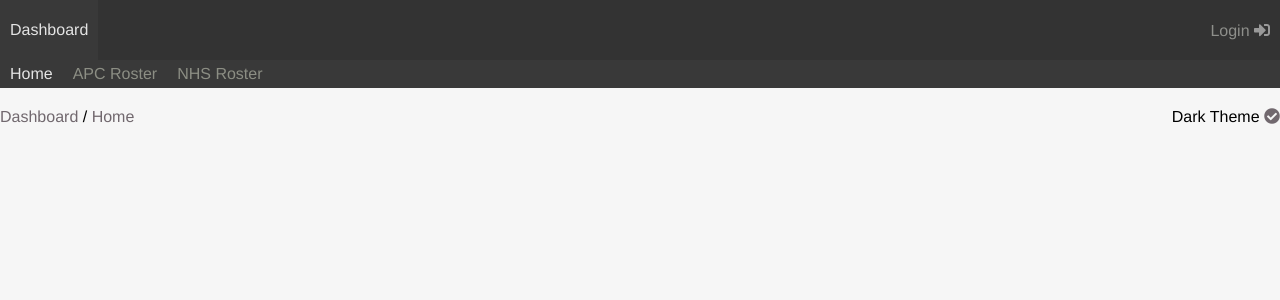
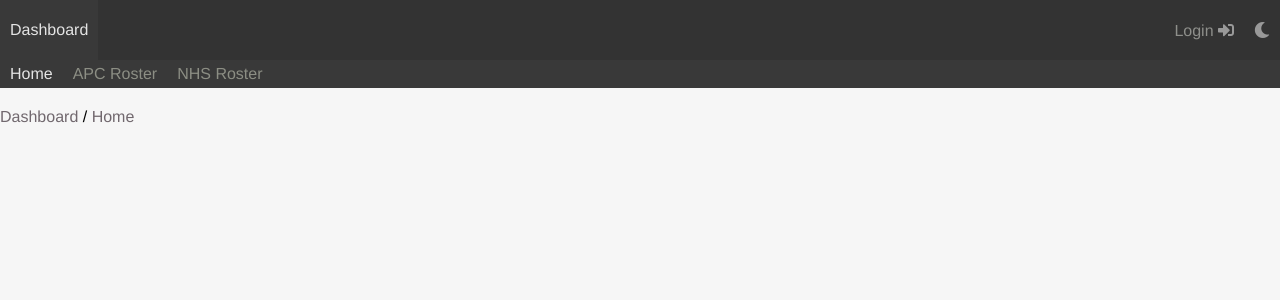
Before and after one commit to Scarso327/Factions-Manager, a PHP site: page / in a window 1280 px wide. Shown: the top 300 px of the page. Run offline with PHP 8.4, Linux system fonts and the light colour scheme; data comes from the database, SQL or seed files in the repository; tables that the repository leaves empty hold one stand-in row (values such as "Sample post"); some libraries are stand-ins or nearby versions.

Commit message:
Changed : Theme toggle now in nav

```diff
--- a/views/dash/body.php
+++ b/views/dash/body.php
@@ -1,11 +1,5 @@
 <div class = "container">
-    <section class = "breadcrumbs buttons">
-        <div>
-            <?=Controller::buildCrumbs();?>
-        </div>
-        <div class = "button-list">
-            Dark Theme
-            <a theme-toggle class = "theme-toggle<?php if (Application::$isDark) { echo " active"; }?>"><span <?php if (Application::$isDark) { echo "class=\"fas fa-times-circle\";"; } else { echo "class=\"fas fa-check-circle\";"; } ?>></span></a>
-        </div>
+    <section class = "breadcrumbs">
+        <?=Controller::buildCrumbs();?>
     </section>
 </div>
--- a/views/navbar.php
+++ b/views/navbar.php
@@ -86,6 +86,9 @@
                         <?php
                     }
                     ?>
+                    <li title="<?=((Application::$isDark) ? "Light" : "Dark");?> Theme">
+                        <a theme-toggle class = "theme-toggle"><span class="fas <?=((Application::$isDark) ? "fa-sun" : "fa-moon");?>"></span></a>
+                    </li>
                 </div>
             </ul>
         </div>
```
Also changed, not shown: public/js/app.js.
